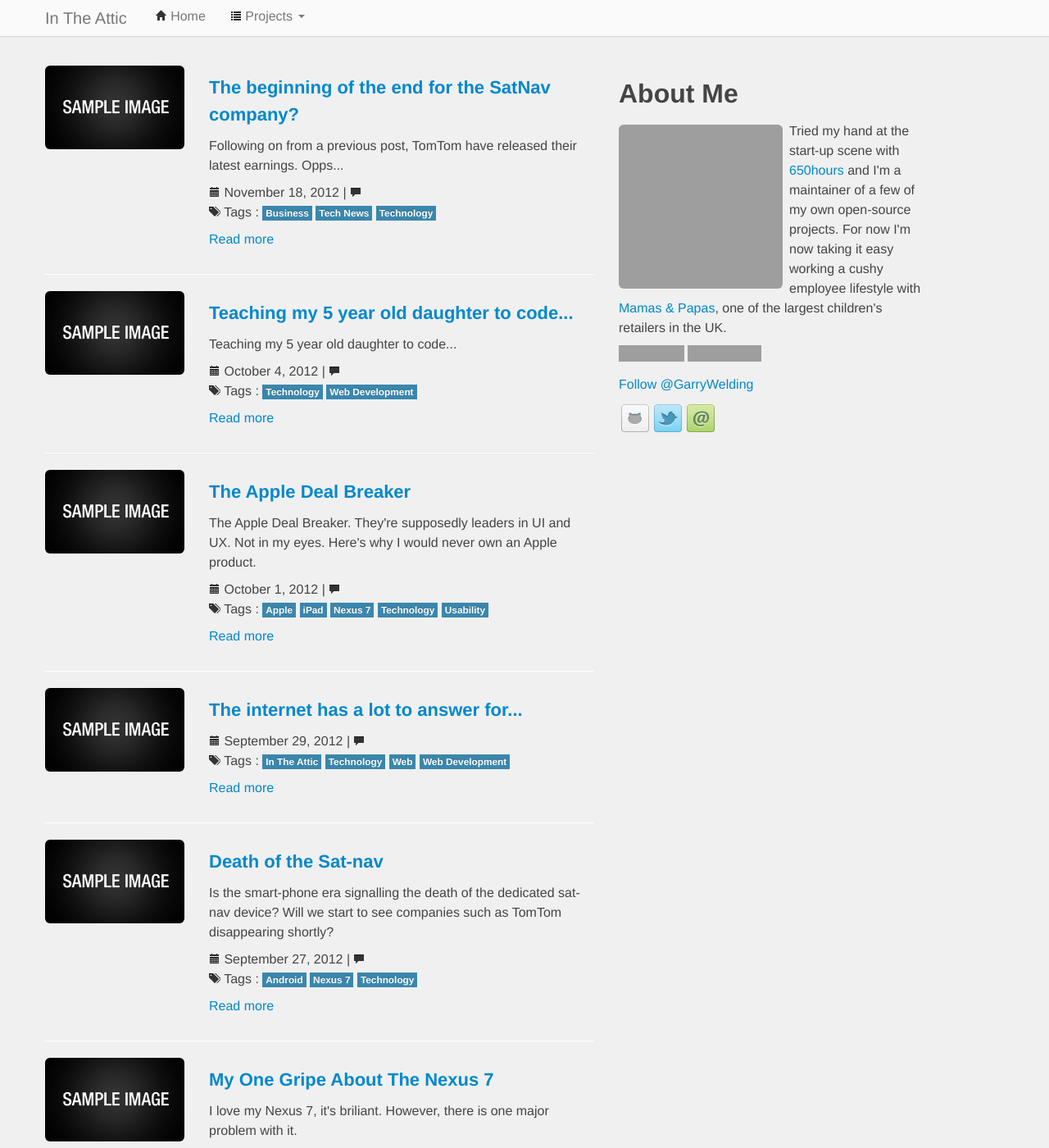
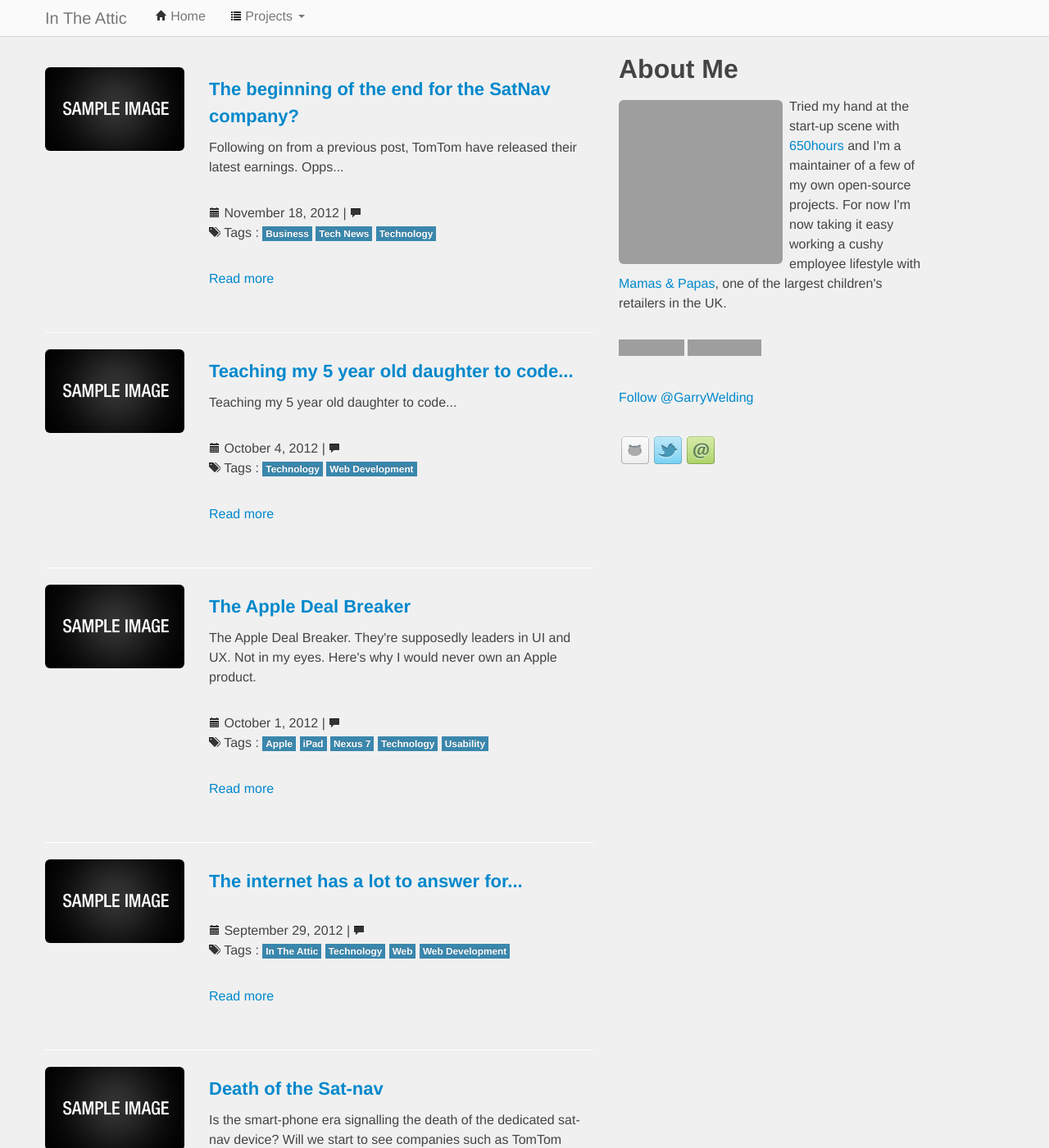
Before and after one commit to gkwelding/gkwelding.github.com, a Jekyll site: the page built from index.html, in a window 1280 px wide and 1400 px high. Shown: the whole window at 82% size. Built offline with Jekyll 4.4.1, drawn with Linux system fonts in a browser that asks for light colours; nearby versions of some CDN libraries; Markdown is read by kramdown in place of the engine named in the settings; comment, search, counter and statistics services are not loaded; grey boxes are pictures that could not be loaded.

Commit message:
minor styling fixes

```diff
--- a/_posts/2011-08-11-fuelphp-social-package.markdown
+++ b/_posts/2011-08-11-fuelphp-social-package.markdown
@@ -104,6 +104,6 @@ And that my friends is that. Those few lines of code handle all of the authentic
 
 [![logged in view](/img/posts/loggedin-1024x480.png)](/img/posts/loggedin.png)
 
-This process is the same for twitter too, just take a look around the package, it's really very simple. Pretty much the only major API calls my code does at the moment is Facebook::instance()->api('/me'); to return the current user and Facebook::instance()->api('/me/friends'); to return the current users friends list (cached in memcache by the way).
+This process is the same for twitter too, just take a look around the package, it's really very simple. Pretty much the only major API calls my code does at the moment is `Facebook::instance()->api('/me');` to return the current user and `Facebook::instance()->api('/me/friends');` to return the current users friends list (cached in memcache by the way).
 
 If you're stuck the only other thing I can recommend is read the docs. The Facebook and Twitter implementations here are nothing more than glorified wrapper for the development tools provided by Twitter and Facebook.
--- a/css/custom.css
+++ b/css/custom.css
@@ -1,11 +1,15 @@
 body {
-    padding-top: 80px;
+    padding-top: 50px;
 }
 
 /* Cherry Picked from http://rubynaut.net/ */
 
 ul.buttons li {
-    margin: 0; padding: 0; list-style: none; display: inline; float:left;
+    margin: 0;
+    padding: 0;
+    list-style: none;
+    display: inline;
+    float:left;
 }
 
 img.floatLeft {
@@ -120,7 +124,7 @@ h6 {
 }
 
 p {
-    margin: 0 0 9px;
+    margin-bottom: 32px;
     font-family: "HelveticaNeue-Light", "Helvetica Neue Light", "Helvetica Neue", Helvetica, Arial, "Lucida Grande", sans-serif;
     font-size: 16px;
     line-height: 24px;
--- a/index.html
+++ b/index.html
@@ -2,6 +2,7 @@
 layout: layout
 title: "In The Attic"
 ---
+<p></p>
 {% for post in site.posts offset: 0 limit: 50 %}
 <div class="row">
   <div class="span7">
```
